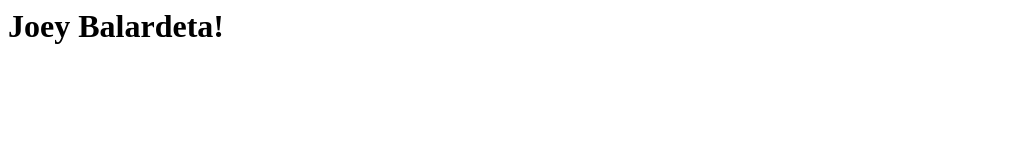
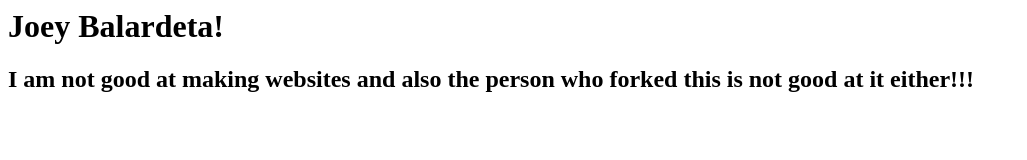
Before and after one commit to HyperSkys/joeybalardeta.github.io, a plain HTML site: page index.html in a window 1280 px wide. Shown: the whole page, without its empty margins (0-1027 px from the left). Drawn offline with Linux system fonts and the light colour scheme.

Commit message:
Update index.html

```diff
--- a/index.html
+++ b/index.html
@@ -1,5 +1,4 @@
 <html>
     <h1>Joey Balardeta!</h1>
-
-
+    <h2>I am not good at making websites and also the person who forked this is not good at it either!!!<h2>
 </html>
```
